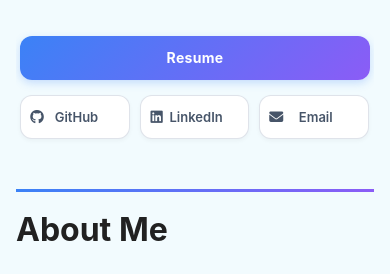
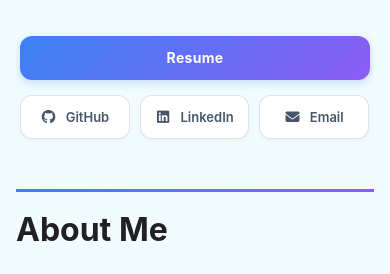
Before and after one commit to OdinLeePro/OdinLeePro.github.io, a Jekyll site: the page built from index.md, in a window 390 px wide. Shown: the part 162-436 px from the top of the page. Built offline with Jekyll 4.4.1, drawn with Linux system fonts in a browser that asks for light colours.

Commit message:
Add files via upload

```diff
--- a/assets/css/style.scss
+++ b/assets/css/style.scss
@@ -1478,67 +1478,43 @@ including layout wrappers, base button design, hover/focus states, and style var
   }
 
   /* --- Mobile Button Enhancements ------------------------------------ */
-  .linkWrapperMobile .link {
-    display: grid;
-    gap: 8px;
-    padding: 0;
-    margin: 0;
-    list-style: none;
-  }
-
-  .linkWrapperMobile .link li {
-    margin: 0;
-    padding: 0;
+  .linkWrapperMobile .link li:nth-child(2),
+  .linkWrapperMobile .link li:nth-child(3),
+  .linkWrapperMobile .link li:nth-child(4) {
+    gap: 6px;                                                               // your existing gap
   }
 
   .linkWrapperMobile .link a {
-    font-size: 13px;
-    padding: 10px 8px;
-    min-height: 44px;
-    transition: all 0.2s ease;
-    display: flex;
-    align-items: center;
-    justify-content: center;
-    text-align: center;
-    line-height: 1;
-    width: 100%;
-    position: relative;
-    box-sizing: border-box;
-  }
-
-  /* Reserve symmetrical space for the left icon on non-primary buttons */
-  .linkWrapperMobile .link a:not(.primaryButton) {
-    padding-left: calc(8px + 16px + 6px);
-    padding-right: calc(8px + 16px + 6px);
-  }
-
-  /* Icon sits in the reserved space; label stays truly centered */
+    font-size: 13px;                                                        // your existing size
+    padding: 10px 8px;                                                      // your existing padding
+    min-height: 44px;                                                       // your existing min-height
+    gap: 6px;                                                               // space between icon and text
+    transition: all 0.2s ease;                                              // smooth interactions
+    display: flex;                                                          // ensure flexbox layout
+    align-items: center;                                                    // vertically center content
+    justify-content: center;                                                // horizontally center content
+    text-align: center;                                                     // center text alignment
+  }
+
+  .linkWrapperMobile .link a.primaryButton {
+    font-size: 14px;                                                        // slightly larger for primary
+    font-weight: 700;                                                       // emphasize primary action
+    display: flex;                                                          // ensure flexbox layout
+    align-items: center;                                                    // vertically center content
+    justify-content: center;                                                // horizontally center content
+    text-align: center;                                                     // center text alignment
+  }
+
+  /* Fix icon alignment in mobile buttons */
   .linkWrapperMobile .link a i {
-    width: 16px;
-    height: 16px;
-    font-size: 14px;
-    flex-shrink: 0;
-    position: absolute;
-    left: 8px;
-    top: 50%;
-    transform: translateY(-50%);
-    display: inline-flex;
-    align-items: center;
-    justify-content: center;
-  }
-
-  /* Primary button (no icon): true center */
-  .linkWrapperMobile .link a.primaryButton {
-    display: grid;
-    place-items: center;
-    font-size: 14px;
-    font-weight: 700;
-    line-height: 1.2;
-  }
-
-  /* Safety: hide any stray <i> inside primary */
-  .linkWrapperMobile .link a.primaryButton i {
-    display: none;
+    font-size: 14px;                                                        // consistent icon size
+    line-height: 1;                                                         // remove extra line height
+    display: inline-flex;                                                   // inline flex for better alignment
+    align-items: center;                                                    // center icon vertically
+    justify-content: center;                                                // center icon horizontally
+    margin: 0;                                                              // remove any default margins
+    padding: 0;                                                             // remove any default padding
+    vertical-align: middle;                                                 // align with text baseline
   }
 
   /* --- About Section Mobile Refinements ------------------------------ */
```
